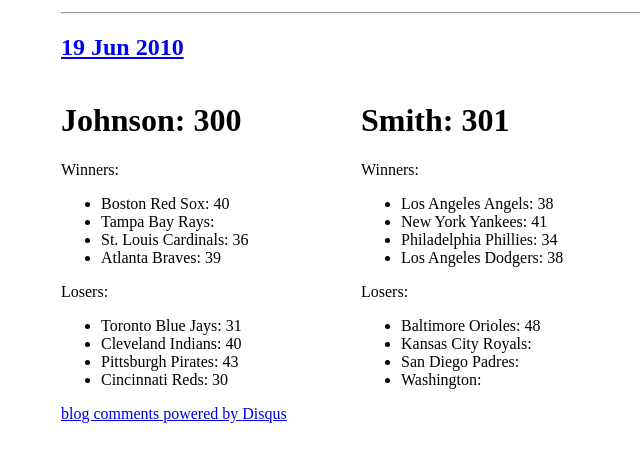
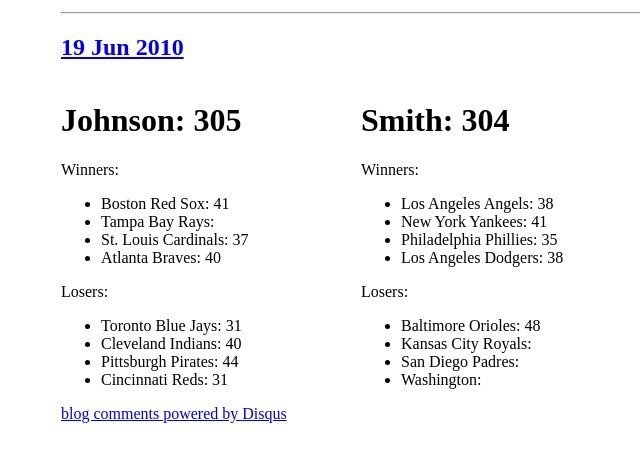
Before and after one commit to travisj/thebet, a Jekyll site: the page built from _posts/2010-06-19-Results.markdown, in a window 1280 px wide. Shown: the part 247-709 px from the top of the page, without its empty margins (279-919 px from the left). Built offline with Jekyll 4.4.1, drawn with Linux system fonts in a browser that asks for light colours; nearby versions of some CDN libraries; Markdown is read by kramdown in place of the engine named in the settings; comment, search, counter and statistics services are not loaded.

Commit message:
adding todays results

```diff
--- a/_posts/2010-06-19-Results.markdown
+++ b/_posts/2010-06-19-Results.markdown
@@ -1,21 +1,21 @@
 ---
 layout: post
-johnson: 300
-smith: 301
+johnson: 305
+smith: 304
 tor: 31
 cle: 40
-bos: 40
+bos: 41
 tb: 41
-pit: 43
-cin: 30
-stl: 36
-atl: 39
+pit: 44
+cin: 31
+stl: 37
+atl: 40
 bal: 48
-kc: 38
+kc: 39
 nyy: 41
 laa: 38
 sd: 28
-wsh: 36
-phi: 34
+wsh: 37
+phi: 35
 lad: 38
 ---
```
